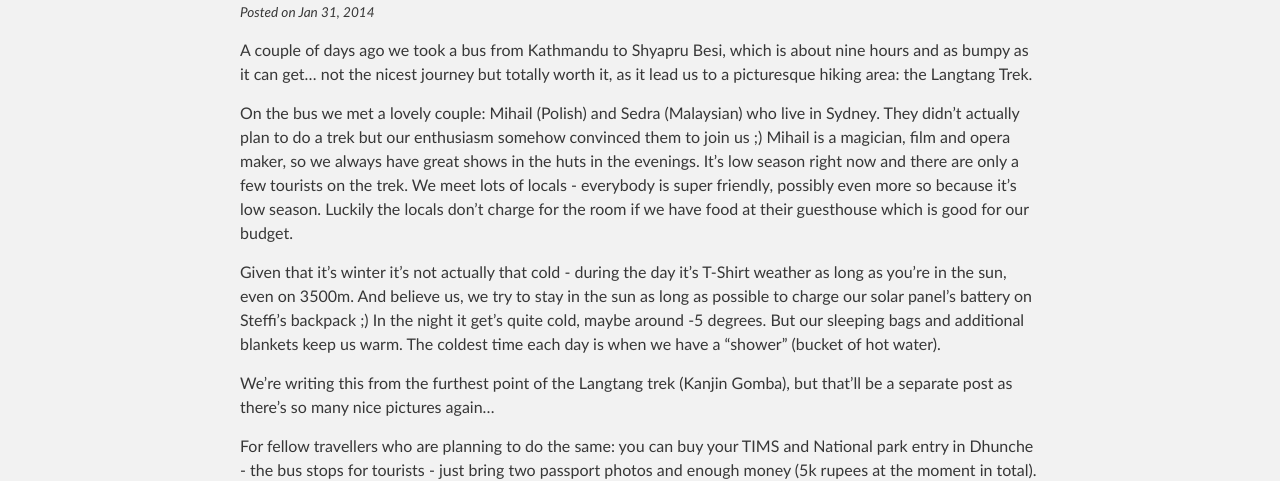
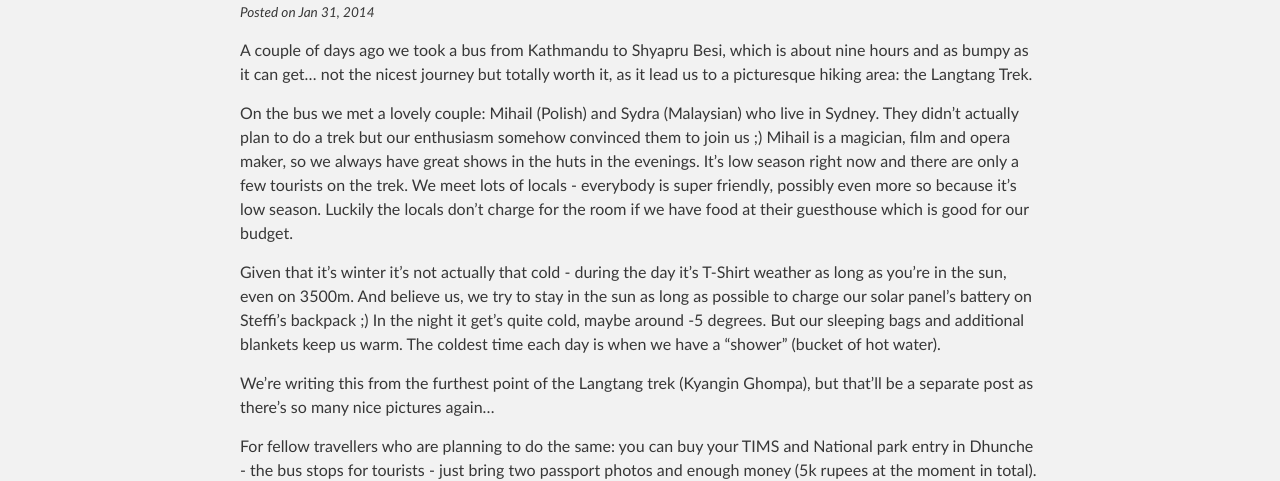
Before and after one commit to mpollmeier/travelblog, a Jekyll site: the page built from _posts/2014-01-31-shyaprubesi-to-langtang.markdown, in a window 1280 px wide and 900 px high. Shown: the part 164-645 px from the top of the window. Built offline with Jekyll 4.4.1, drawn with Linux system fonts in a browser that asks for light colours; nearby versions of some CDN libraries; Markdown is read by kramdown in place of the engine named in the settings.

Commit message:
kyangjin ghompa

```diff
--- a/_posts/2014-01-31-shyaprubesi-to-langtang.markdown
+++ b/_posts/2014-01-31-shyaprubesi-to-langtang.markdown
@@ -17,12 +17,12 @@ gallery:
 ---
 A couple of days ago we took a bus from Kathmandu to Shyapru Besi, which is about nine hours and as bumpy as it can get... not the nicest journey but totally worth it, as it lead us to a picturesque hiking area: the Langtang Trek.
 
-On the bus we met a lovely couple: Mihail (Polish) and Sedra (Malaysian) who live in Sydney. They didn't actually plan to do a trek but our enthusiasm somehow convinced them to join us ;)
+On the bus we met a lovely couple: Mihail (Polish) and Sydra (Malaysian) who live in Sydney. They didn't actually plan to do a trek but our enthusiasm somehow convinced them to join us ;)
 Mihail is a magician, film and opera maker, so we always have great shows in the huts in the evenings. It's low season right now and there are only a few tourists on the trek. We meet lots of locals - everybody is super friendly, possibly even more so because it's low season. Luckily the locals don't charge for the room if we have food at their guesthouse which is good for our budget.
 
 Given that it's winter it's not actually that cold - during the day it's T-Shirt weather as long as you're in the sun, even on 3500m. And believe us, we try to stay in the sun as long as possible to charge our solar panel's battery on Steffi's backpack ;) In the night it get's quite cold, maybe around -5 degrees. But our sleeping bags and additional blankets keep us warm. The coldest time each day is when we have a "shower" (bucket of hot water).
 
-We're writing this from the furthest point of the Langtang trek (Kanjin Gomba), but that'll be a separate post as there's so many nice pictures again...
+We're writing this from the furthest point of the Langtang trek (Kyangin Ghompa), but that'll be a separate post as there's so many nice pictures again...
 
 For fellow travellers who are planning to do the same: you can buy your TIMS and National park entry in Dhunche - the bus stops for tourists - just bring two passport photos and enough money (5k rupees at the moment in total). That means you can spend less time in Kathmandu ;)
 You should allow for about 1500 rupees per day in low season and 2000+ rupees in high season for accommodation and food.
```
Also changed, not shown: _posts/2014-02-02-kyangin-ghompa.markdown (added, +23 -0 lines), images/gallery/2014-nepal/13913983247070.jpg (added), images/gallery/2014-nepal/13913983872422.jpg (added), images/gallery/2014-nepal/13913984127653.jpg (added), images/gallery/2014-nepal/13913984350814.jpg (added), images/gallery/2014-nepal/13913984484035.jpg (added), images/gallery/2014-nepal/13913984810596.jpg (added), images/gallery/2014-nepal/13913984996197.jpg (added), images/gallery/2014-nepal/13913985389288.jpg (added), images/gallery/2014-nepal/13913985680649.jpg (added), images/gallery/2014-nepal/13913985761910.jpg (added).
